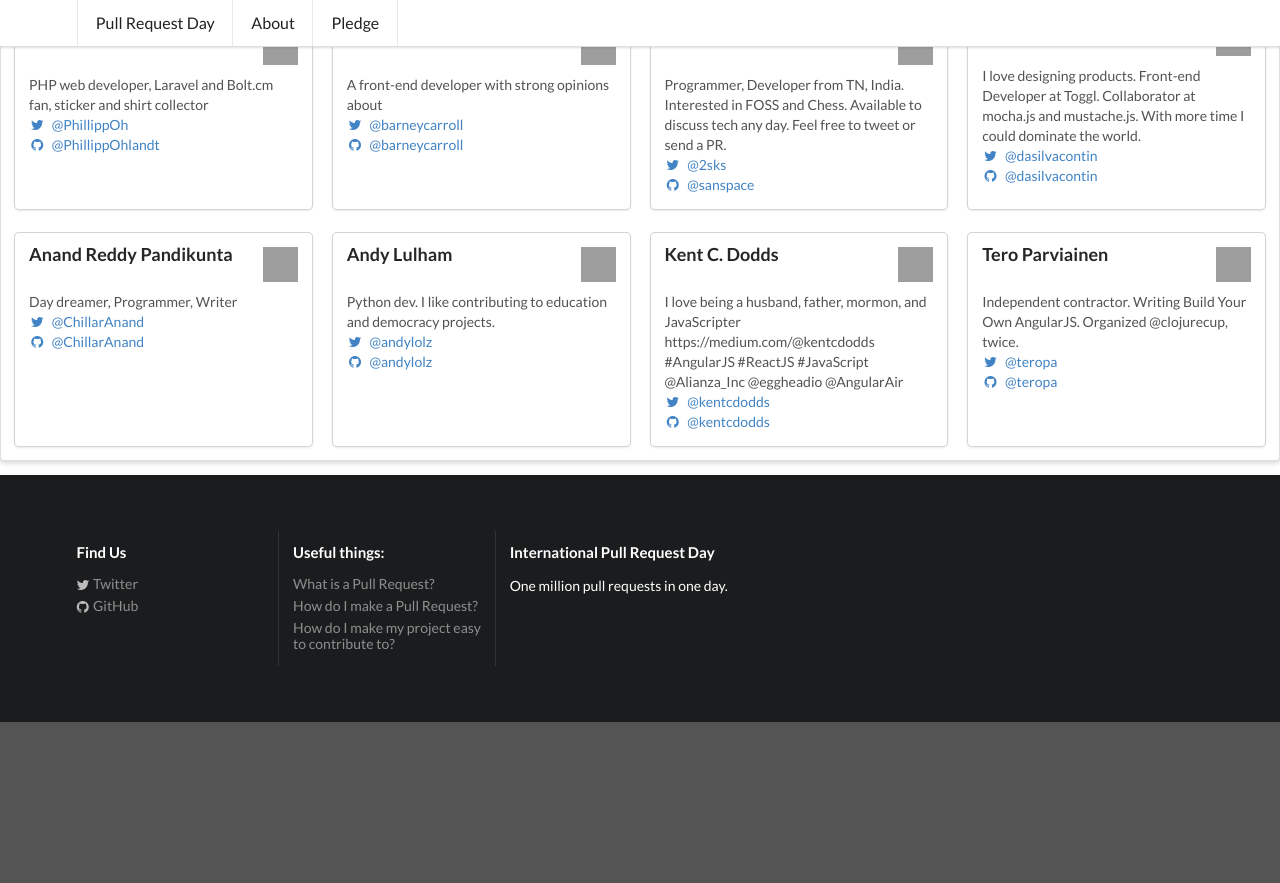
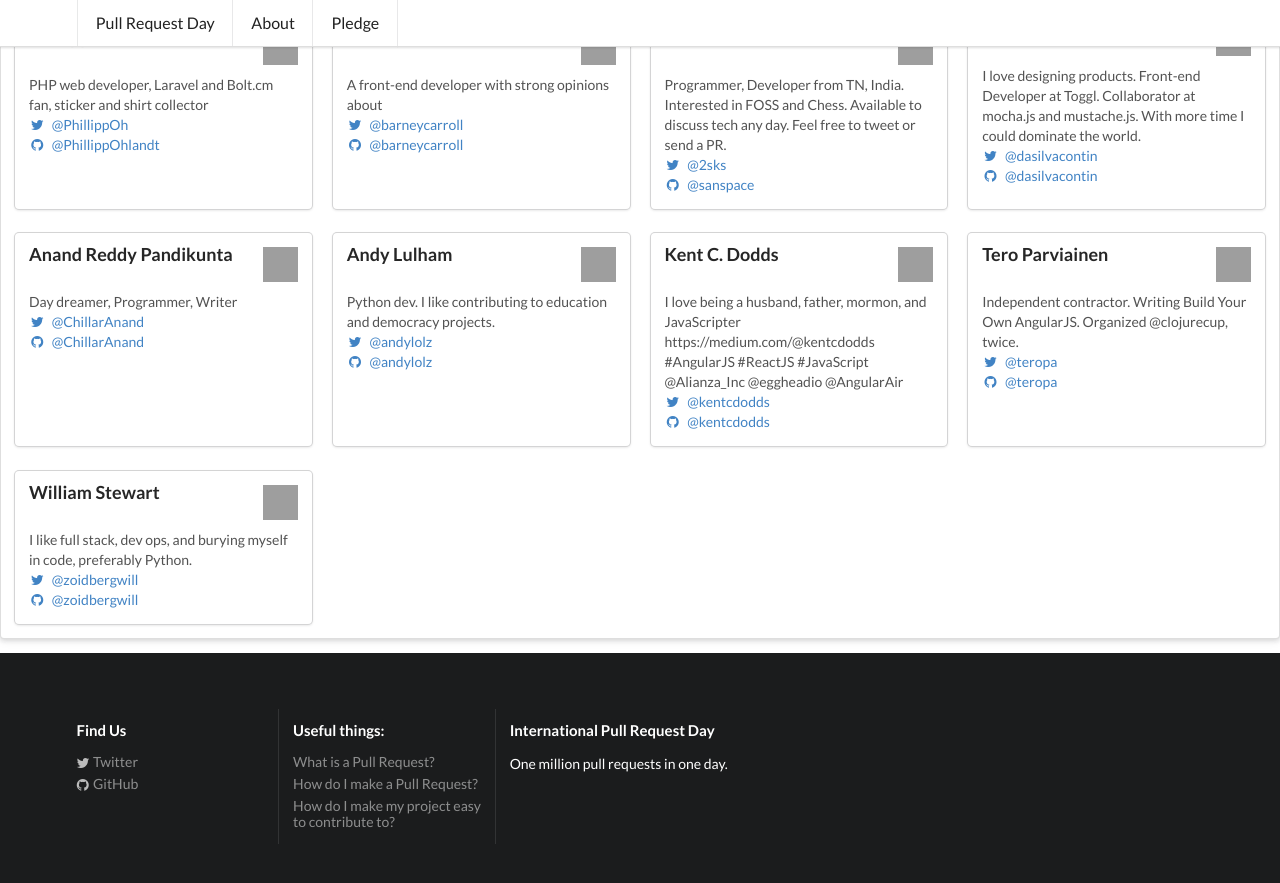
Before and after one commit to pullrequestday/pullrequestday, a Jekyll site: the page built from pledge/index.html, in a window 1280 px wide and 900 px high, scrolled down 2570 px. Shown: the top 883 px of the window. Built offline with Jekyll 4.4.1, drawn with Linux system fonts in a browser that asks for light colours; before the commit the page ends 3292 px from its top, so only the background shows below that; grey boxes are pictures that could not be loaded.

Commit message:
Update index.html

```diff
--- a/pledge/index.html
+++ b/pledge/index.html
@@ -619,6 +619,34 @@
 
 
     <!-- ATTENTION PLEDGE MAKERS:  -->
+    <div class="ui card">
+      <div class="content">
+        <img class="right floated mini ui image"
+                src="https://avatars1.githubusercontent.com/u/2572493?v=3&s=460">
+        <div class="header">
+          William Stewart
+        </div>
+        <div class="description">
+          I like full stack, dev ops, and burying myself in code, preferably Python.
+        </div>
+        <div class="extra content">
+          <p>
+            <a target="_blank"
+                  href="http://twitter.com/zoidbergwill">
+              <i class="twitter icon"></i>
+              @zoidbergwill
+            </a>
+            <br />
+            <a target="_blank"
+                  href="http://github.com/zoidbergwill">
+              <i class="github icon"></i>
+              @zoidbergwill
+            </a>
+          </p>
+        </div>
+      </div> <!-- End of content -->
+    </div> <!-- End of card -->
+
     <!-- INSERT YOUR PLEDGE IMMEDIATELY ABOVE THIS COMMENT -->
 
 
```
